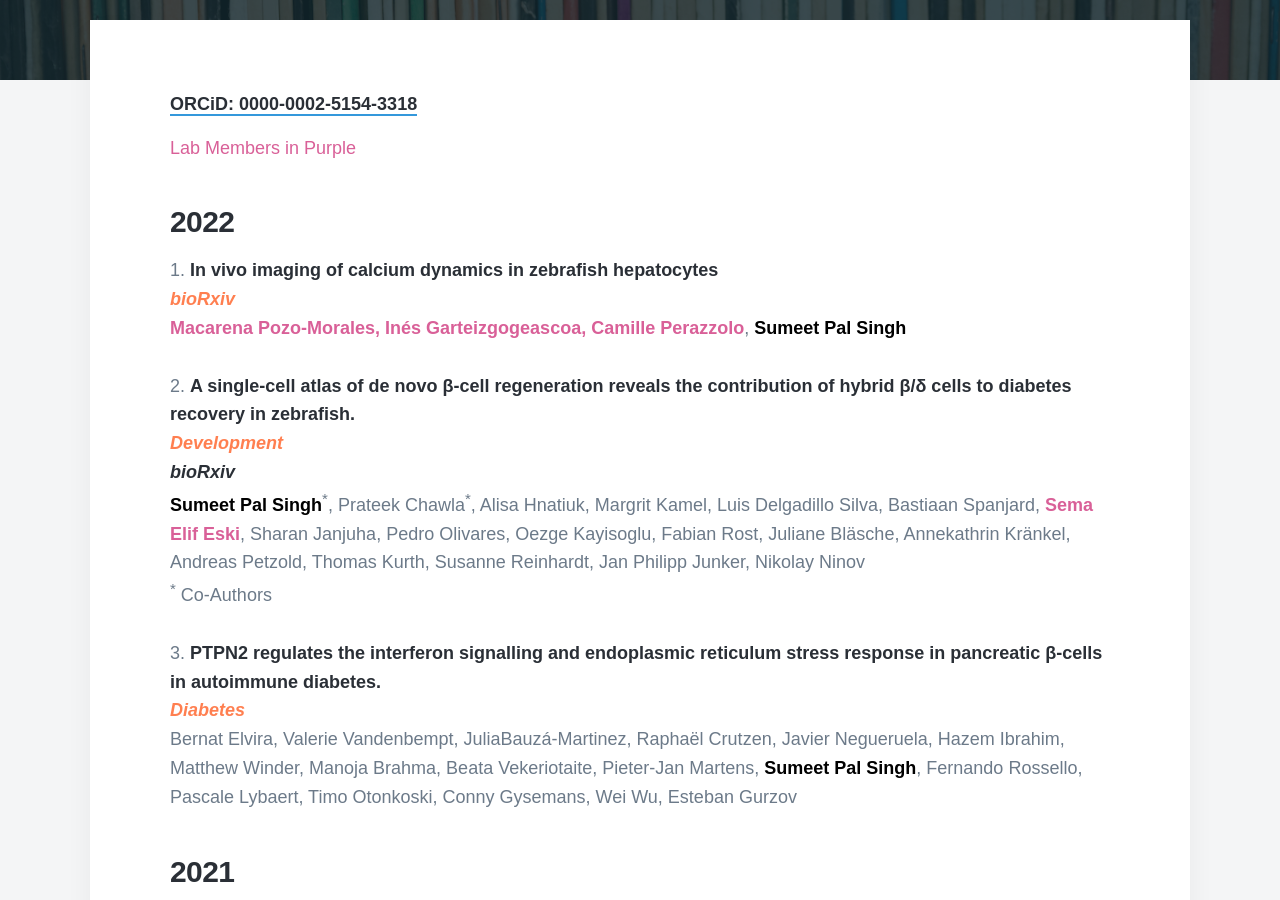
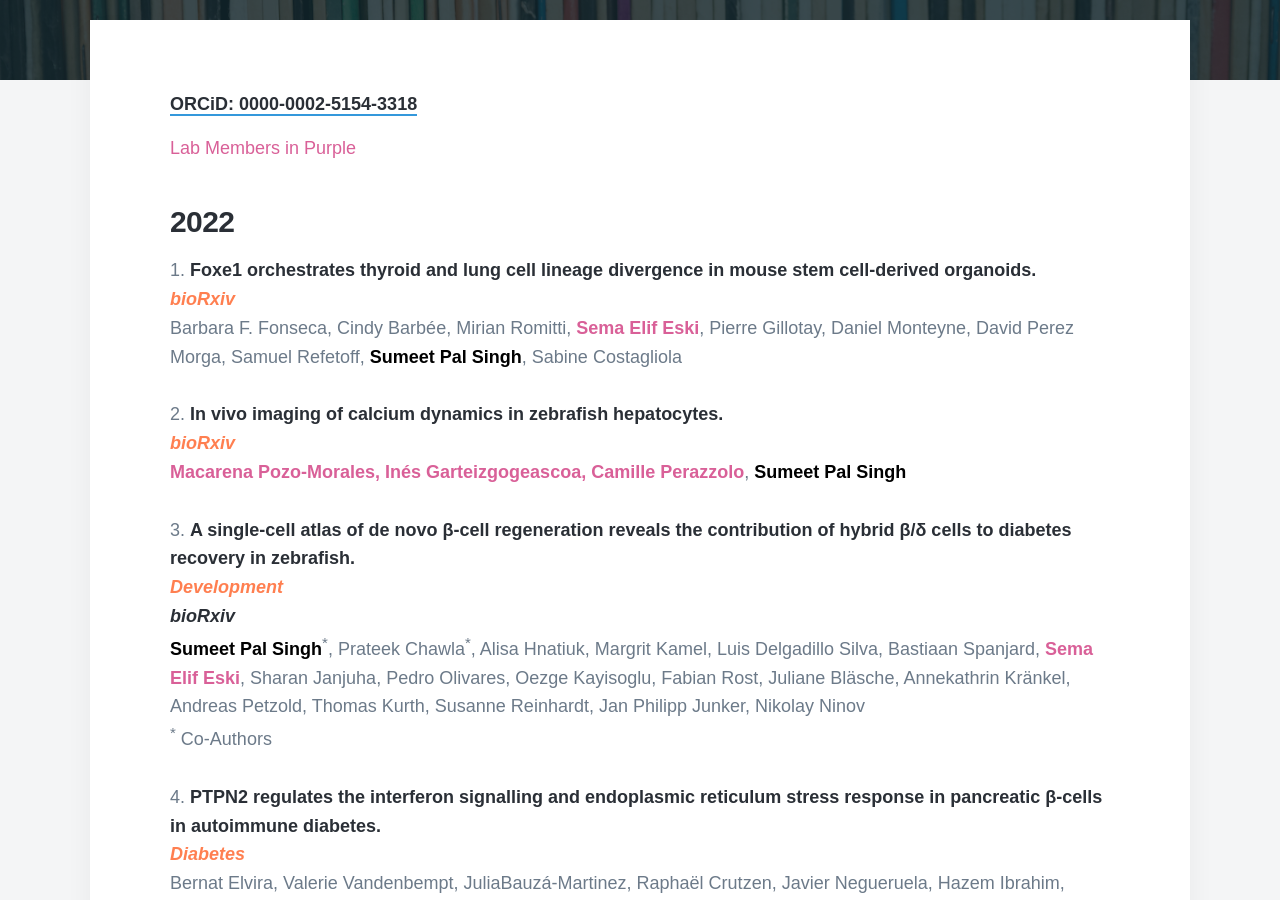
Before and after one commit to sumeetpalsingh/sumeetpalsingh.github.io, a Jekyll site: the page built from _pages/publications.md, in a window 1280 px wide and 900 px high, scrolled down 506 px. Built offline with Jekyll 4.4.1, drawn with Linux system fonts in a browser that asks for light colours; nearby versions of some CDN libraries; some web fonts are replaced.

Commit message:
Update publications.md

```diff
--- a/_pages/publications.md
+++ b/_pages/publications.md
@@ -11,7 +11,11 @@ featured_image: /images/demo/publications.jpg
 
 ### 2022
 
-1. [In vivo imaging of calcium dynamics in zebrafish hepatocytes
+1. [Foxe1 orchestrates thyroid and lung cell lineage divergence in mouse stem cell-derived organoids.
+  <span style="color:coral">*bioRxiv*</span>](https://www.biorxiv.org/content/10.1101/2022.05.16.492074v1)
+  Barbara F. Fonseca, Cindy Barbée, Mirian Romitti, <span style="color:#D96098">**Sema Elif Eski**</span>, Pierre Gillotay, Daniel Monteyne, David Perez Morga, Samuel Refetoff, <span style="color:black">**Sumeet Pal Singh**</span>, Sabine Costagliola
+  <br/>
+1. [In vivo imaging of calcium dynamics in zebrafish hepatocytes.
   <span style="color:coral">*bioRxiv*</span>](https://www.biorxiv.org/content/10.1101/2022.01.11.475536v1)
   <span style="color:#D96098">**Macarena Pozo-Morales, Inés Garteizgogeascoa, Camille Perazzolo**</span>, <span style="color:black">**Sumeet Pal Singh**</span>
   <br/>
```
